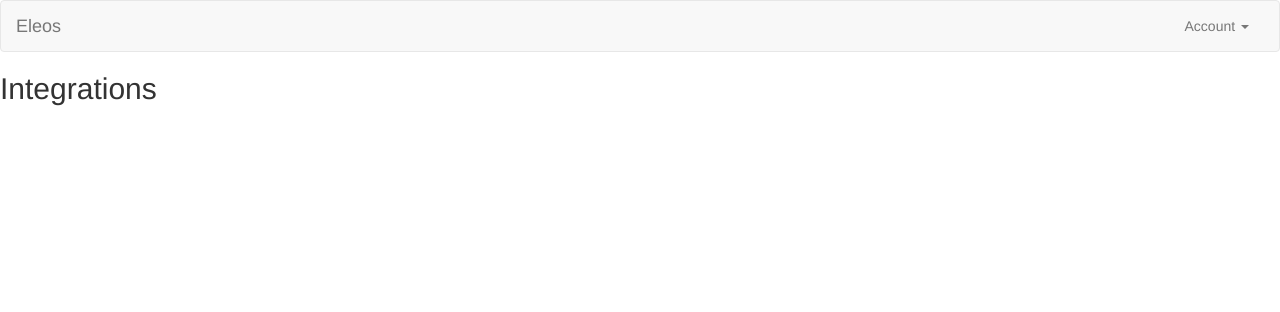
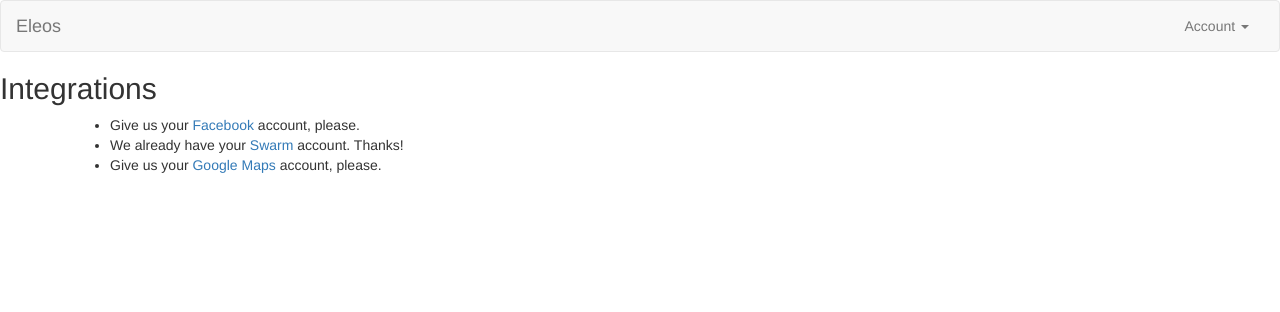
Before and after one commit to tayrobin/eleos, a Django app: page /integrations/ in a window 1280 px wide. Shown: the top 312 px of the page. Run offline with Django 3.2, Linux system fonts and the light colour scheme; the visitor is signed in with stand-in values (Sample User, id 1); some libraries are stand-ins or nearby versions.

Commit message:
integrations hardcoded list

```diff
--- a/eleos_core/forms.py
+++ b/eleos_core/forms.py
@@ -6,4 +6,4 @@ class LoginForm(AuthenticationForm):
     username = forms.CharField(label="Username", max_length=30,
                                widget=forms.TextInput(attrs={'class': 'form-control', 'name': 'username'}))
     password = forms.CharField(label="Password", max_length=30,
-                               widget=forms.TextInput(attrs={'class': 'form-control', 'name': 'password'}))
+                               widget=forms.PasswordInput(attrs={'class': 'form-control', 'name': 'password'}))
--- a/eleos_core/templates/integrations.html
+++ b/eleos_core/templates/integrations.html
@@ -4,4 +4,15 @@
 
 {% block content %}
   <h2>Integrations</h2>
+  <div class="container">
+    <ul>
+      {% for integration in integrations %}
+        {% if not integration.active %}
+        <li>Give us your <a href={{ integration.link }}><span>{{ integration.name }}</span></a> account, please.</li>
+        {% else %}
+        <li>We already have your <a href={{ integration.link }}><span>{{ integration.name }}</span></a> account. Thanks!</li>
+        {% endif %}
+      {% endfor %}
+    </ul>
+  </div>
 {% endblock %}
--- a/eleos_core/views.py
+++ b/eleos_core/views.py
@@ -10,4 +10,10 @@ def index(request):
 
 @login_required()
 def listUserIntegrations(request):
-    return render(request,"integrations.html")
+    userIntegrations = [
+                        {"name":"Facebook", "active":False, "link":"https://www.facebook.com/v2.8/dialog/oauth?"},
+                        {"name":"Swarm", "active":True, "link":"https://foursquare.com/oauth2/authenticate"},
+                        {"name":"Google Maps", "active":False, "link":"https://accounts.google.com/o/oauth2/v2/auth"}
+                        ]
+
+    return render(request, "integrations.html", {"integrations": userIntegrations})
```
Also changed, not shown: eleos_core/templates/login.html (+2 -8 lines).
